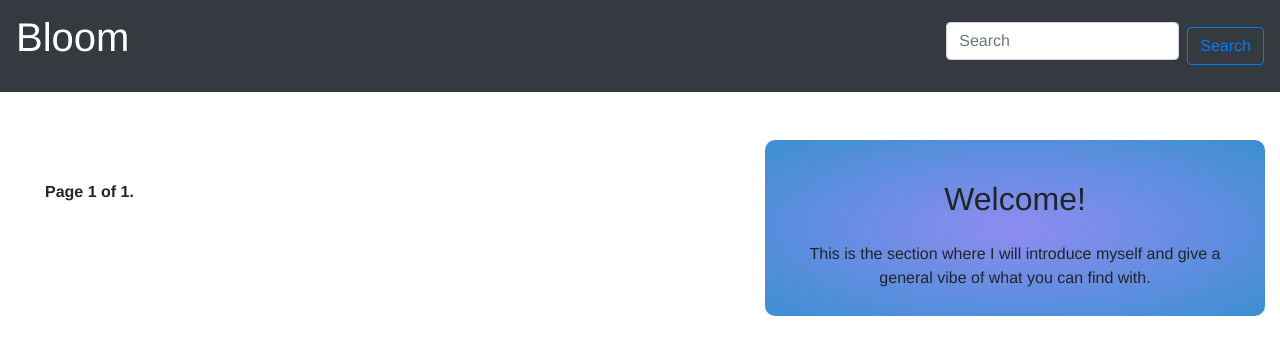
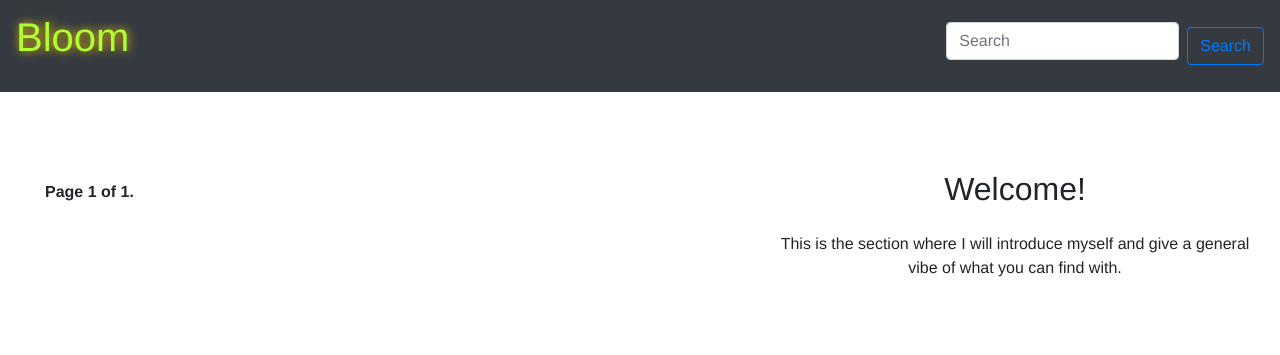
Before and after one commit to SamKlep/django-blog, a Django app: page /blog/ in a window 1280 px wide. Shown: the top 355 px of the page. Run offline with Django 3.2, Linux system fonts and the light colour scheme; data that the repository does not hold is empty; some libraries are stand-ins or nearby versions.

Commit message:
Added styling to logo

```diff
--- a/blog/static/css/blog.css
+++ b/blog/static/css/blog.css
@@ -28,15 +28,23 @@ h2 {
 #sidebar {
     float:right;
     width:100%;
-    padding:10px;
+
     height:100%;
     text-align: center;
 }
 
 #funk {
-    background: radial-gradient( #8e8cf0, #3c8fd3);
     display: flex;
     border-radius: 10px;
+}
+
+.card {
+    justify-content: center;
+}
+
+#logo {
+    color: greenyellow;
+    text-shadow: #FC0 1px 0 10px;
 }
 
 p.date {
--- a/blog/templates/blog/base.html
+++ b/blog/templates/blog/base.html
@@ -12,7 +12,7 @@
 <body>
     <nav class="navbar navbar-dark bg-dark">
         <a href="/blog/" class="navbar-brand">
-            <h1>Bloom</h1>
+            <h1 id="logo">Bloom</h1>
         </a>
         <form class="form-inline">
             <input class="form-control mr-sm-2" type="search" placeholder="Search" aria-label="Search">
@@ -31,14 +31,11 @@
                     <div class="col-md-12">
 
                         <div id="sidebar">
-
                             <h2>Welcome!</h2>
                             <br />
                             <p>This is the section where I will introduce myself and give a general vibe of what you can
                                 find with.</p>
-
                         </div>
-
                     </div>
                 </div>
             </div>
--- a/myblog/settings.py
+++ b/myblog/settings.py
@@ -119,6 +119,10 @@ USE_TZ = True
 # Static files (CSS, JavaScript, Images)
 # https://docs.djangoproject.com/en/3.0/howto/static-files/
 
+STATICFILES_DIRS = (
+    os.path.join(BASE_DIR, "static"),
+)
+
 STATIC_URL = '/static/'
 
 EMAIL_HOST = 'smtp.gmail.com'
```
